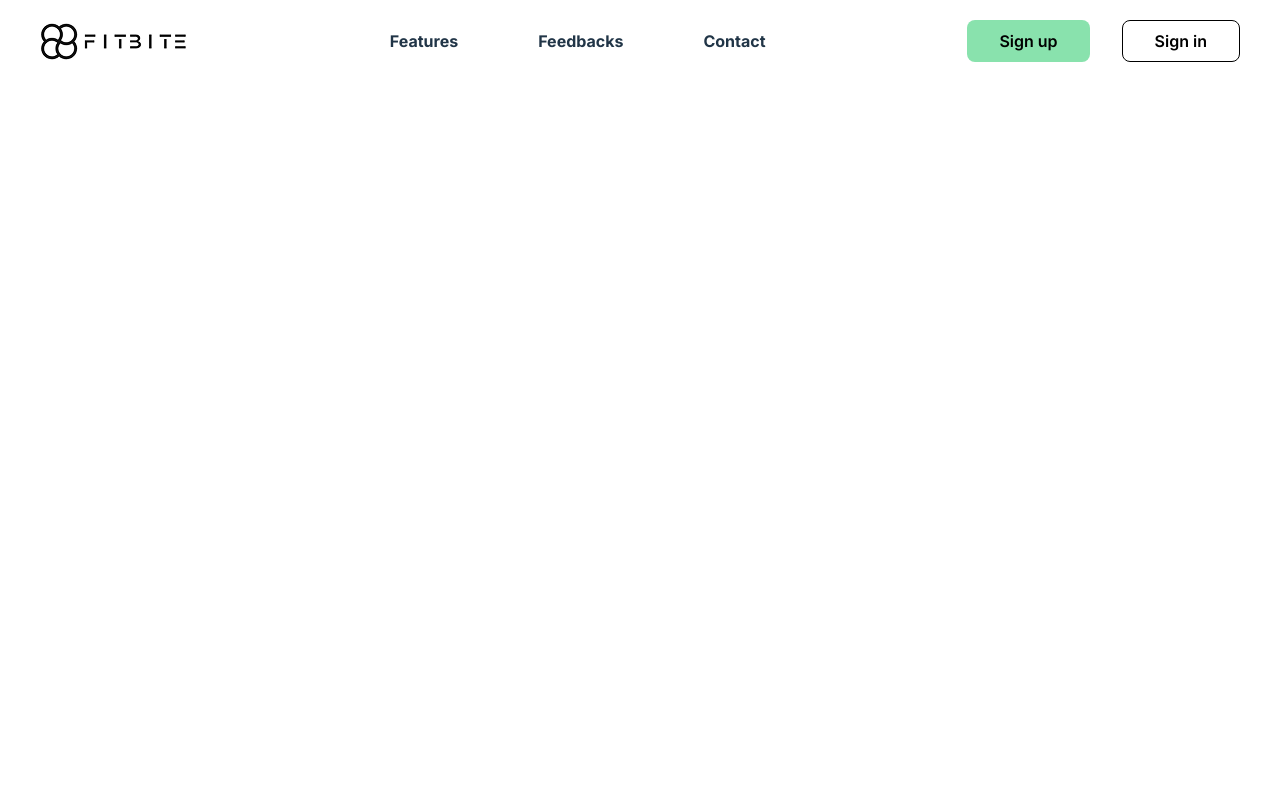
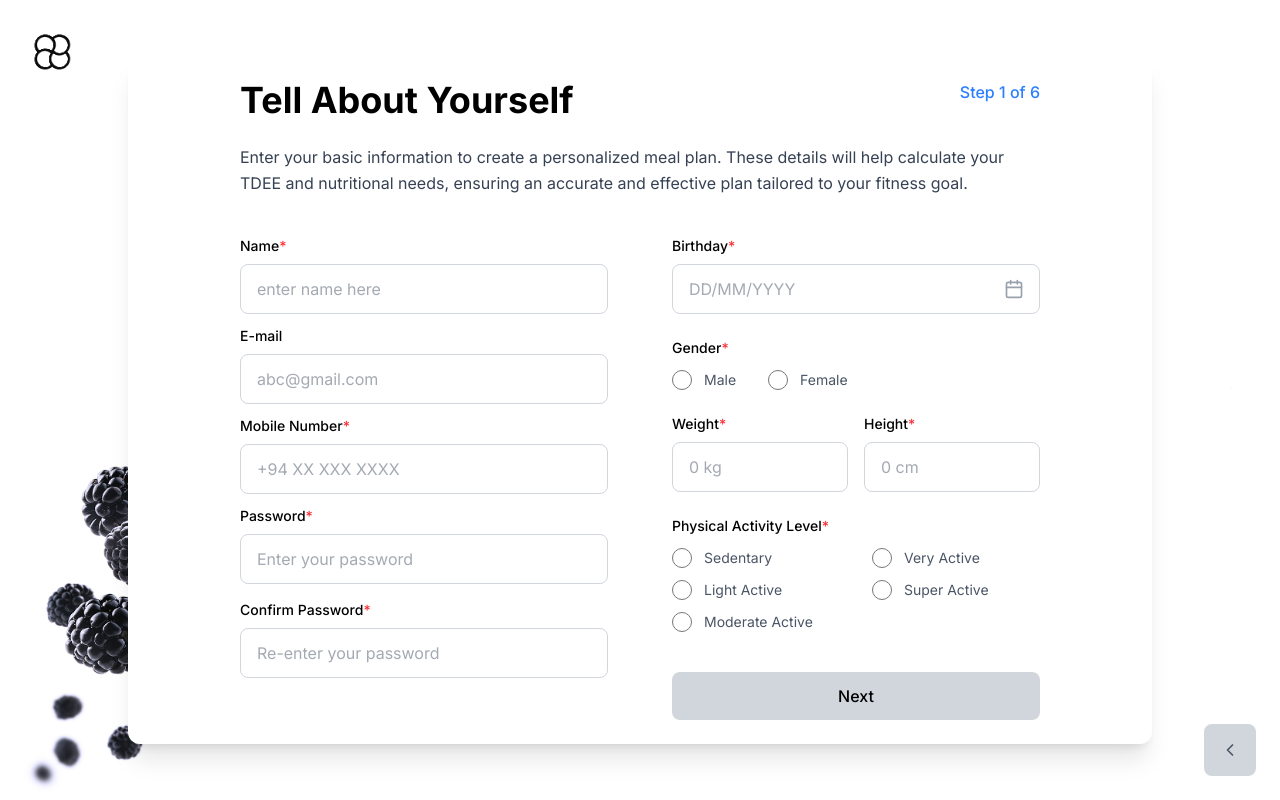
Before and after one commit to sandeepaMallawarachchi/fitbite, a React (Vite) app in the folder client/: page /SignUpStep1 in a window 1280 px wide. Built offline with nearby package versions, Linux system fonts and the light colour scheme.

Commit message:
refactor routing in App component; add SignUpStep1 route and update hideHeaderFooter logic in AppContent

```diff
--- a/client/src/App.tsx
+++ b/client/src/App.tsx
@@ -6,10 +6,11 @@ import Sample from './pages/Sample';
 import SignIn from './auth/SignIn';
 import SignUpForm from './auth/SignUpForm';
 import YourTDEE from './components/YourTDEE';
+import SignUpStep1 from "./auth/SignUpStep1"
 
 function AppContent() {
   const location = useLocation();
-  const hideHeaderFooter = location.pathname === "/SignIn" || location.pathname === "/SignUp" || location.pathname === "/YourTDEE";
+  const hideHeaderFooter = location.pathname === "/SignIn" || location.pathname === "/SignUp" || location.pathname === "/YourTDEE" || location.pathname === "/SignUpStep1";
 
   return (
     <>
@@ -21,6 +22,8 @@ function AppContent() {
         <Route path="/SignUp" element={<SignUpForm />} />
 
         <Route path="/YourTDEE" element={<YourTDEE />} />
+        <Route path="/SignUpStep1" element={<SignUpStep1 />} />
+
 
       </Routes>
     </>
--- a/client/src/auth/SignUpForm.tsx
+++ b/client/src/auth/SignUpForm.tsx
@@ -7,16 +7,19 @@ import { useState, useEffect } from "react";
 import { FaEye, FaEyeSlash, FaCheck } from "react-icons/fa";
 import { MdInfoOutline, MdError } from "react-icons/md";
 import { Link } from "react-router-dom";
+import { useNavigate } from "react-router-dom";
 
 export default function SignUpForm() {
   const [showPassword, setShowPassword] = useState(false);
   const [password, setPassword] = useState("");
   const [confirmPassword, setConfirmPassword] = useState("");
   const [passwordsMatch, setPasswordsMatch] = useState<boolean | null>(null);
-  const [confirmPasswordTouched, setConfirmPasswordTouched] = useState(false);
+  const [confirmPasswordTouched, seConfirmPasswordTouched] = useState(false);
 
   const [email, setEmail] = useState("");
   const [rememberMe, setRememberMe] = useState(false);
+
+  const navigate = useNavigate();
 
   const isFormValid =
     email.trim() !== "" &&
@@ -168,6 +171,9 @@ export default function SignUpForm() {
                   <button
                     type="submit"
                     disabled={!isFormValid}
+                    onClick={() => {
+                      if (isFormValid) navigate("/SignUpStep1");
+                    }}
                     className={`w-full font-medium py-3 px-6 sm:px-10 rounded-md text-sm sm:text-base order-2 sm:order-1 transition-colors duration-200 ${
                       isFormValid
                         ? "bg-green-300 text-white hover:opacity-90"
--- a/client/src/auth/SignUp1.tsx
+++ b/client/src/auth/SignUpStep1.tsx
@@ -3,7 +3,7 @@
 import { Link } from "react-router-dom";
 import TellABoutYouForm from "../components/TellABoutYouForm";
 
-export default function SignUp1() {
+export default function SignUpStep1() {
   return (
     <section className="relative min-h-screen bg-white overflow-hidden flex items-center justify-center">
       {/* Background Image */}
```
